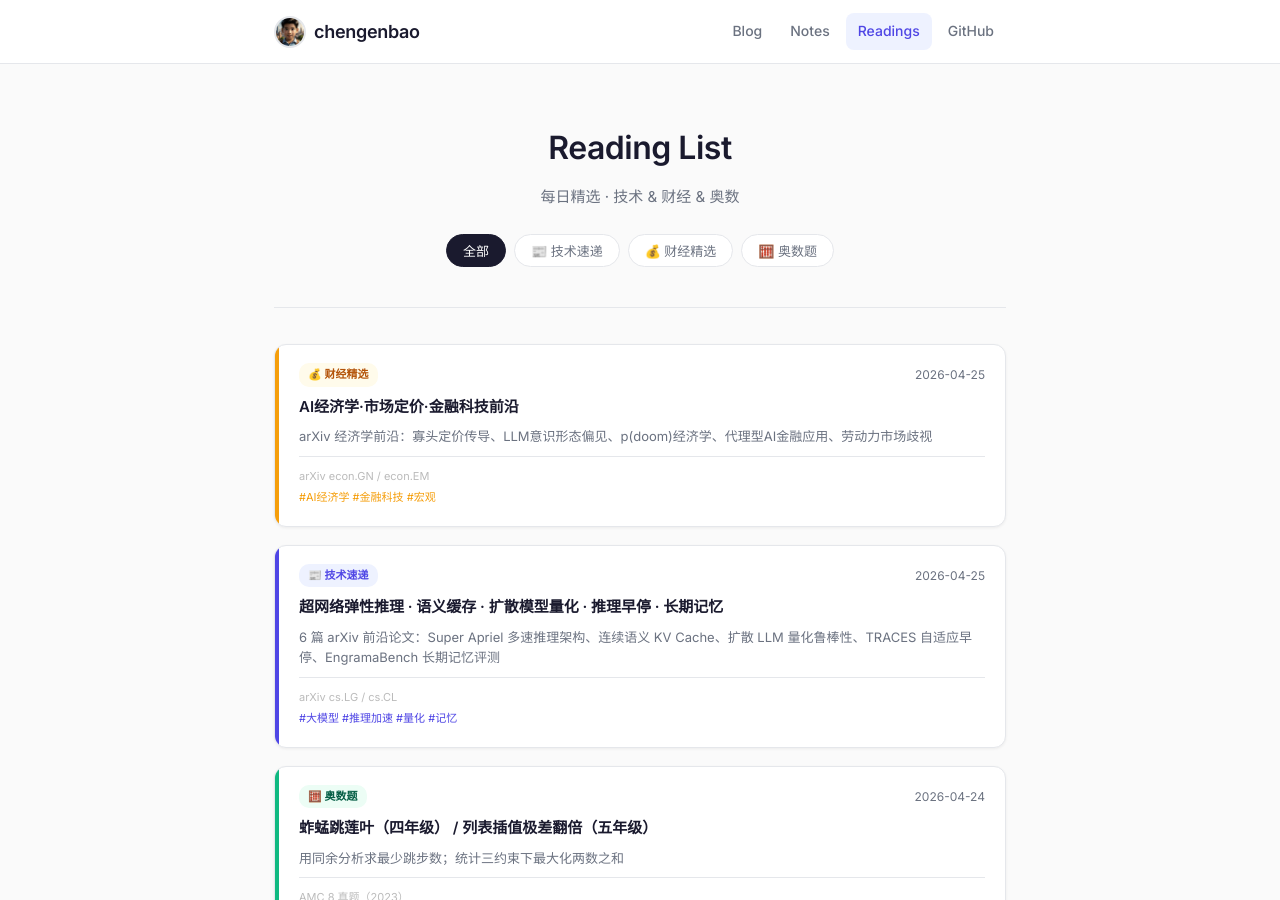
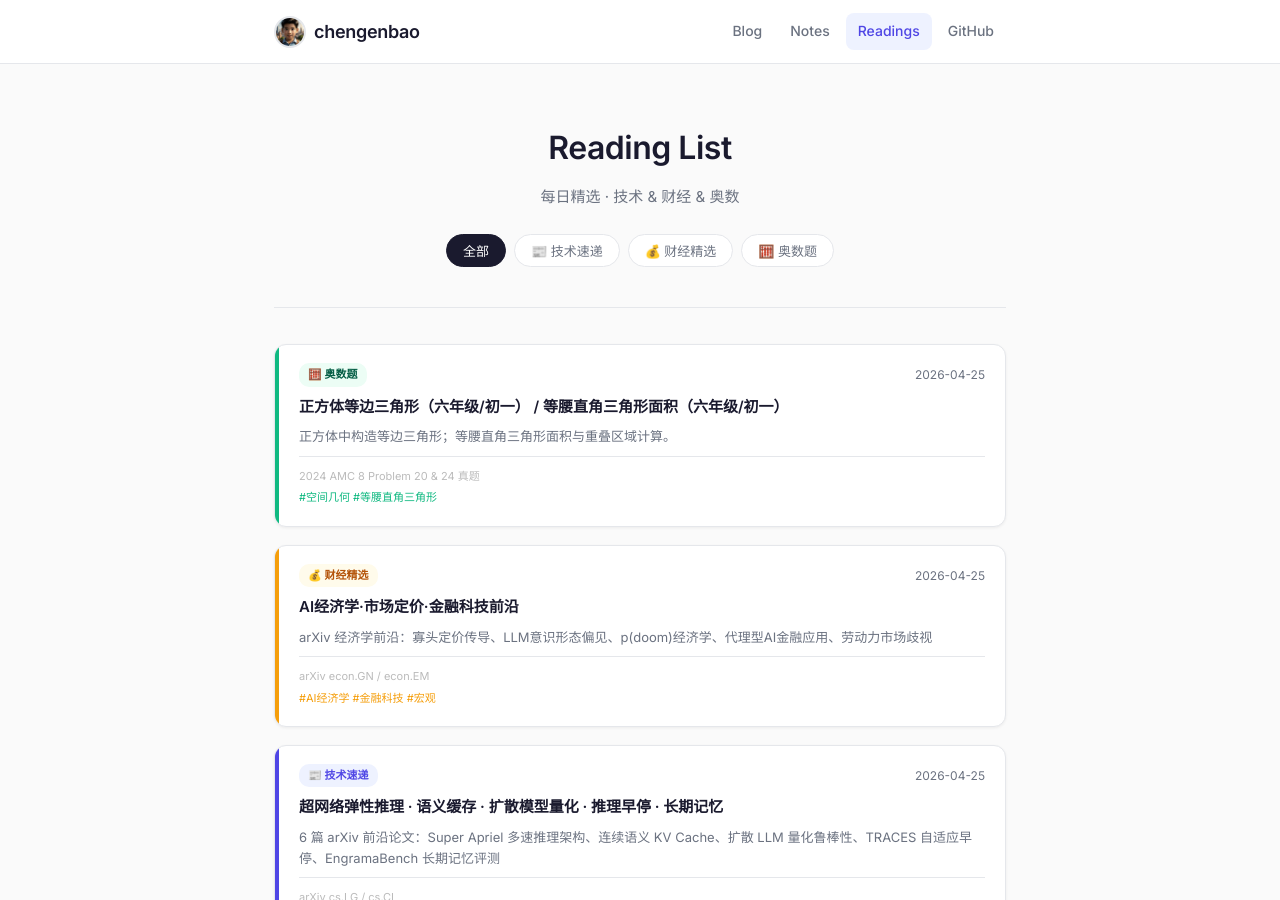
Before and after one commit to chengenbao/chengenbao.github.io, a Jekyll site: the page built from reading-list/index.md, in a window 1280 px wide and 900 px high. Built offline with Jekyll 4.4.1, drawn with Linux system fonts in a browser that asks for light colours.

Commit message:
Add math card 2026-04-25

```diff
--- a/reading-list/index.md
+++ b/reading-list/index.md
@@ -18,6 +18,22 @@ permalink: /reading-list/
   </div>
 
   <div class="rl-grid">
+<a class="rl-card math" href="/reading-list/2026-04-25-math/">
+  <div class="rl-accent"></div>
+  <div class="rl-body">
+    <div class="rl-top">
+      <span class="rl-badge math">🧮 奥数题</span>
+      <time>2026-04-25</time>
+    </div>
+    <h2>正方体等边三角形（六年级/初一） / 等腰直角三角形面积（六年级/初一）</h2>
+    <p>正方体中构造等边三角形；等腰直角三角形面积与重叠区域计算。</p>
+    <div class="rl-meta">
+      <span class="rl-source">2024 AMC 8 Problem 20 & 24 真题</span>
+      <span class="rl-tags">#空间几何 #等腰直角三角形</span>
+    </div>
+  </div>
+</a>
+
 <a class="rl-card finance" href="/reading-list/2026-04-25-finance-daily/">
   <div class="rl-accent"></div>
   <div class="rl-body">
```
